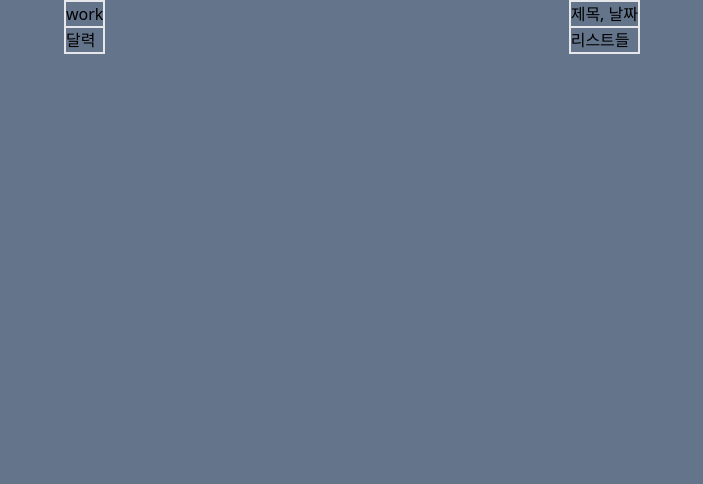
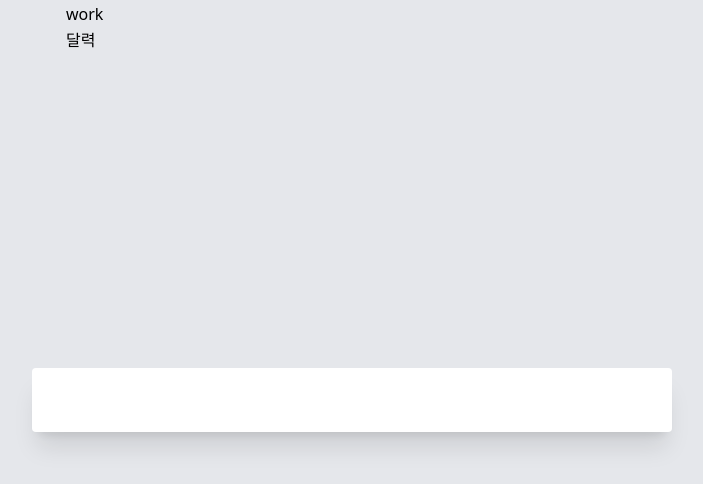
Before and after one commit to woorifisa-service-dev-2nd/frontend-3rd-CheckCalendar, a React (Vite) app: page / in a window 1280 px wide. Shown: the top 484 px of the page, without its empty margins (288-991 px from the left). Built offline with nearby package versions, Linux system fonts and the light colour scheme.

Commit message:
하얀 박스 레이아웃 추가

```diff
--- a/src/App.jsx
+++ b/src/App.jsx
@@ -1,6 +1,6 @@
 import { useState } from 'react';
 import DefaultLayout from './layouts/DefaultLayout';
-
+import WhiteBox from './layouts/WhiteBox';
 function App() {
 
 	return (
@@ -14,14 +14,14 @@ function App() {
 						달력
 					</div>
 				</div>
-				<div  id='body' className='border-[1px]'>
+				<WhiteBox  id='body' className='border-[1px]'>
 					<div id='header' className='border-[1px]'>
 						제목, 날짜
 					</div>
 					<div id='list con' className='border-[1px]'>
 						<div id='list item'> 리스트들 </div>
 					</div>
-				</div>
+				</WhiteBox>
 
 			</div>
 		</DefaultLayout>
--- a/src/layouts/DefaultLayout.jsx
+++ b/src/layouts/DefaultLayout.jsx
@@ -5,7 +5,7 @@ import React from 'react';
 // 합성(Composition)
 const DefaultLayout = ({ children }) => {
 	return (
-		<div className='w-full h-full overflow-y-scroll bg-slate-500'>
+		<div className='w-full h-full overflow-y-scroll bg-gray-200'>
 			{/* [20rem]: Tailwind에서 제공하는 정해진 규격의 값이 아닌 직접 상세한 값을 적용하고 싶을 때 */}
 			<div className='max-w-xl mx-auto min-w-[20rem]'>
 				{ children }
--- /dev/null
+++ b/src/layouts/WhiteBox.jsx
@@ -0,0 +1,11 @@
+import React from 'react';
+
+function WhiteBox() {
+	return (
+		<div
+			className='fixed z-10 w-1/2 p-8 m-0 transform -translate-x-1/2 -translate-y-1/2 border-none rounded shadow-xl top-1/2 left-1/2 bg-white'>
+		</div>
+	);
+}
+
+export default WhiteBox;
```
